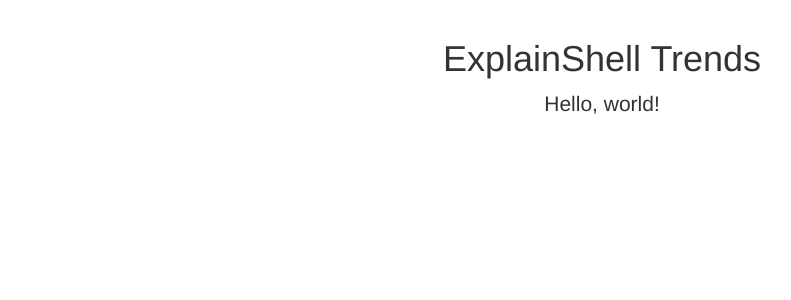
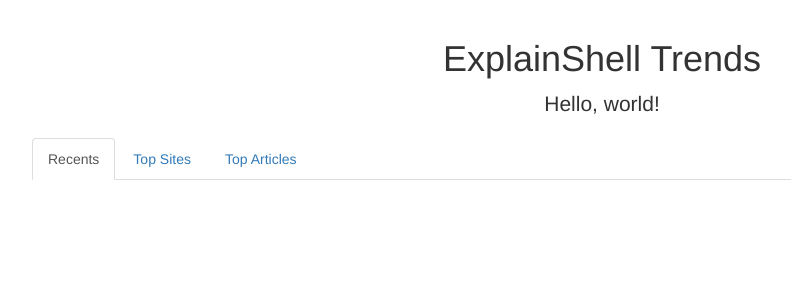
Before and after one commit to justingallagher/explainshell-for-chrome, a Node project: template www/views/index.jade in a window 1280 px wide. Shown: the part 51-351 px from the top of the page, without its empty margins (38-829 px from the left). Run offline with Node 20 templates, Linux system fonts and the light colour scheme; the template is opened without the code that fills it, so the values that code supplies are empty; some libraries are stand-ins or nearby versions.

Commit message:
Fixed bugs in index page, added calls to all APIs
Fixes a bug where the table wouldn't draw correctly with ellipses and
truncation.

Added tab panes to display all API endpoints on homepage.

```diff
--- a/www/public/css/style.css
+++ b/www/public/css/style.css
@@ -4,11 +4,16 @@
 }
 
 /* line 7, ../sass/style.scss */
-#datatable {
+.mydatatable {
   table-layout: fixed;
 }
 
 /* line 11, ../sass/style.scss */
+.tab-content {
+  margin-top: 20px;
+}
+
+/* line 15, ../sass/style.scss */
 .dataTable td {
   overflow: hidden;
   white-space: nowrap;
--- a/www/public/js/index.js
+++ b/www/public/js/index.js
@@ -1,56 +1,127 @@
 ;(function() {
-  $(document).ready(function main(e) {
-    $.get("/api/clicks/", function populate(data) {
-      $('#datatable').dataTable({
+  function renderArticle(title, type, row, meta) {
+    // Substring the title and make it clickable
+    var html = '<a target="_blank" href="' + row.url.substring(0) + '">';
+    html += title;
+    html += '</a>';
+    return html;
+  }
+
+  function renderCommand(command, type, row, meta) {
+    var url = "http://explainshell.com/explain?cmd=" +
+      encodeURIComponent(command);
+    var html = '<a target="blank" href="' + url + '">'
+      html += command;
+    return html;
+  }
+
+  function renderSite(domain, type, row, meta) {
+    var html = '<a target="_blank" href="http://' + domain + '">';
+    html += domain;
+    html += '</a>';
+    return html;
+  }
+
+  function renderTime(timestamp, type, row, meta) {
+    return moment(timestamp).calendar();
+  }
+
+  function getRecents(e) {
+    $.get("/api/clicks/", function populateRecents(data) {
+      $('#recents-datatable').dataTable({
+        destroy: true,      // Destroy and reinitialize if already initialized
         data: data,
-        order: [3, 'desc'],
+        order: [3, 'desc'], // Sort by time, most recent first
         autoWidth: false,
         columns: [
           {
             title: 'Article',
             data: 'title',
-              render: function renderArticle(title, type, row, meta) {
-                // Substring the title and make it clickable
-                var html = '<a target="_blank" href="' + row.url.substring(0) + '">';
-                  html += title;
-                html += '</a>';
-                return html;
-              },
+            render: renderArticle,
             width: '30%'
           },
           {
             title: 'Command',
             data: 'command',
-              render: function renderArticle(command, type, row, meta) {
-                var url = "http://explainshell.com/explain?cmd=" +
-                  encodeURIComponent(command);
-                var html = '<a target="blank" href="' + url + '">'
-                  html += command;
-                return html;
-              },
+            render: renderCommand,
             width: '30%'
           },
           {
             title: 'Site',
             data: 'domain',
-              render: function renderArticle(domain, type, row, meta) {
-                var html = '<a target="_blank" href="http://' + domain + '">';
-                  html += domain;
-                html += '</a>';
-                return html;
-              },
+            render: renderSite,
             width: '15%'
           },
           {
             title: 'When',
             data: 'timestamp',
-              render: function renderArticle(timestamp, type, row, meta) {
-                return moment(timestamp).calendar();
-              },
+            render: renderTime,
             width: '15%'
           },
         ]
       });
     });
+  }
+
+  function getSites() {
+    $.get("/api/top/domains/", function populateSites(data) {
+      $('#top-sites-datatable').dataTable({
+        destroy: true,      // Destroy and reinitialize if already initialized
+        data: data,
+        order: [1, 'desc'], // Sort by count, largest first
+        autoWidth: false,
+        columns: [
+          {
+            title: 'Site',
+            data: 'domain',
+            render: renderSite,
+            width: '85%'
+          },
+          {
+            title: 'Count',
+            data: 'count',
+            width: '15%'
+          },
+        ]
+      });
+    });
+  }
+
+  function getArticles() {
+    $.get("/api/top/urls/", function populateArticles(data) {
+      $('#top-articles-datatable').dataTable({
+        destroy: true,      // Destroy and reinitialize if already initialized
+        data: data,
+        order: [1, 'desc'], // Sort by count, largest first
+        autoWidth: false,
+        columns: [
+          {
+            title: 'Article',
+            data: 'url',
+            render: renderArticle,
+            width: '85%'
+          },
+          {
+            title: 'Count',
+            data: 'count',
+            width: '15%'
+          },
+        ]
+      });
+    });
+  }
+
+  /**
+   * main
+   *
+   * Sets 'show.bs.tab' handlers to fetch data from appropriate endpoints
+   */
+  $(document).ready(function main(e) {
+    $('#recents-tab').on('show.bs.tab', getRecents);
+    $('#top-sites-tab').on('show.bs.tab', getSites);
+    $('#top-articles-tab').on('show.bs.tab', getArticles);
+
+    // Display "recents" tab first
+    getRecents();
   });
 })();
--- a/www/public/sass/style.scss
+++ b/www/public/sass/style.scss
@@ -4,8 +4,12 @@
   padding-top: 70px;
 }
 
-#datatable {
+.mydatatable {
   table-layout: fixed;
+}
+
+.tab-content {
+  margin-top: 20px;
 }
 
 .dataTable td {
--- a/www/views/about.jade
+++ b/www/views/about.jade
@@ -20,3 +20,4 @@
   .container
     h1 ExplainShell Trends
     p.lead by Jake Zimmerman, Justin Gallager, Ted Li, &amp; Howard Chen
+    //- TODO add some more stuff here
--- a/www/views/index.jade
+++ b/www/views/index.jade
@@ -24,8 +24,22 @@
     h1.text-center ExplainShell Trends
     p.text-center.lead Hello, world!
 
-  .container
-    table.table.table-striped#datatable
+  .container.datatables(role="tabpanel")
+    //- Controls
+    ul.nav.nav-tabs(role="tablist")
+      li.active(role="presentation")
+        a#recents-tab(href="#recents", aria-controls="recents", role="tab", data-toggle="tab") Recents
+      li(role="presentation")
+        a#top-sites-tab(href="#top-sites", aria-controls="top-sites", role="tab", data-toggle="tab") Top Sites
+      li(role="presentation")
+        a#top-articles-tab(href="#top-articles", aria-controls="top-articles", role="tab", data-toggle="tab") Top Articles
+    .tab-content
+      .tab-pane.active#recents
+        table.table.table-striped.mydatatable#recents-datatable
+      .tab-pane#top-sites
+        table.table.table-striped.mydatatable#top-sites-datatable
+      .tab-pane#top-articles
+        table.table.table-striped.mydatatable#top-articles-datatable
 
 block scripts
   script(src="//cdn.datatables.net/1.10.4/js/jquery.dataTables.min.js")
```
Lines whose indentation alone changed are shown as unchanged.
